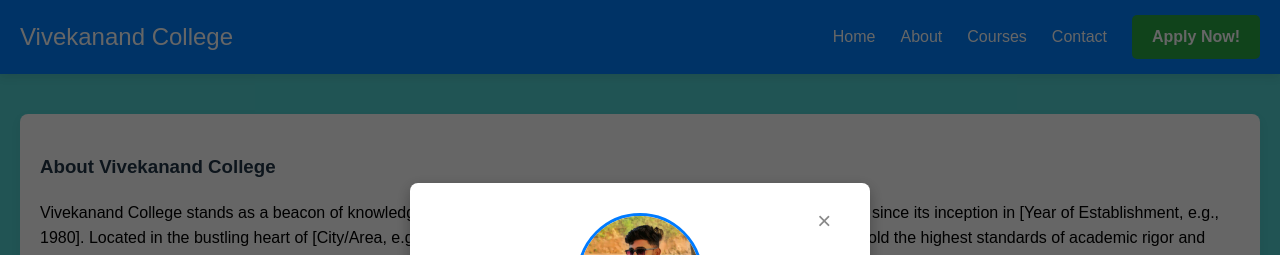
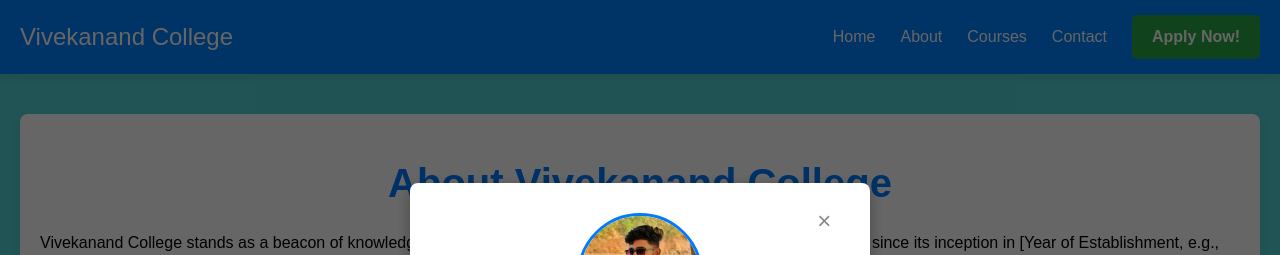
Before and after one commit to aryapowar/vck-ojt-project, a React (Vite) app: page /about in a window 1280 px wide. Shown: the top 255 px of the page. Built offline with nearby package versions, Linux system fonts and the light colour scheme; no server answers.

Commit message:
Aryan third commit

```diff
--- a/src/pages/AboutPage.jsx
+++ b/src/pages/AboutPage.jsx
@@ -7,7 +7,7 @@ const AboutPage = () => {
             <Header/>
             <div className="content">
                 <div className="page-container" style={{overflow: "auto"}}>
-                    <h3 className="animate-fade-in-up">About Vivekanand College</h3>
+                    <h1 className="animate-fade-in-up">About Vivekanand College</h1>
                     <p>Vivekanand College stands as a beacon of knowledge and integrity, committed to delivering transformative education since its inception in [Year of Establishment, e.g., 1980]. Located in the bustling heart of [City/Area, e.g., Chembur, Mumbai], our college has consistently strived to uphold the highest standards of academic rigor and ethical values</p>
                     <p>Our vision is to empower students with critical thinking skills, a global perspective, and a strong sense of social responsibility. We aim to nurture individuals who are not only successful in their careers but also contributing members of society.</p>
                      <h2>Our Mission</h2>
```
